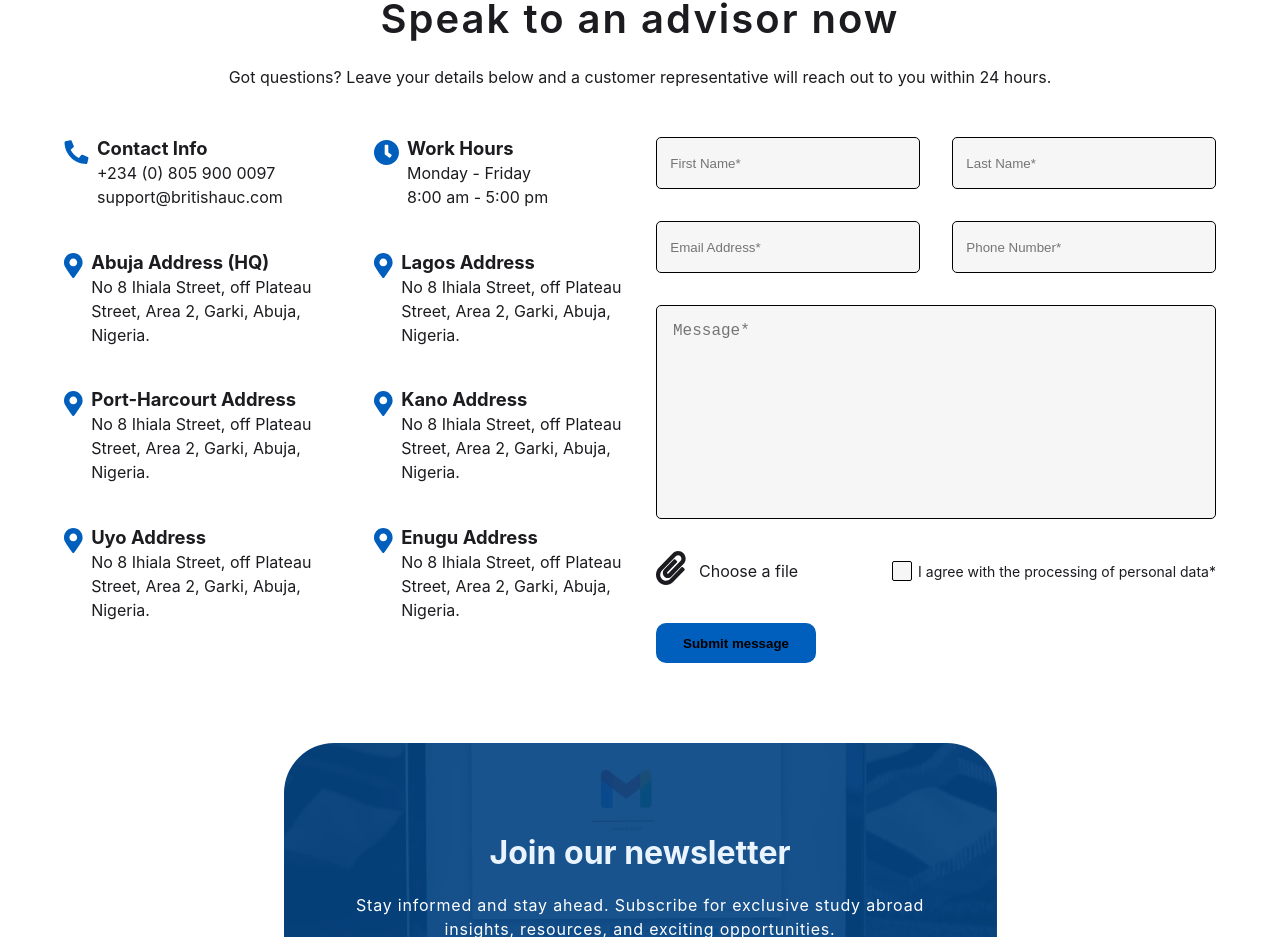
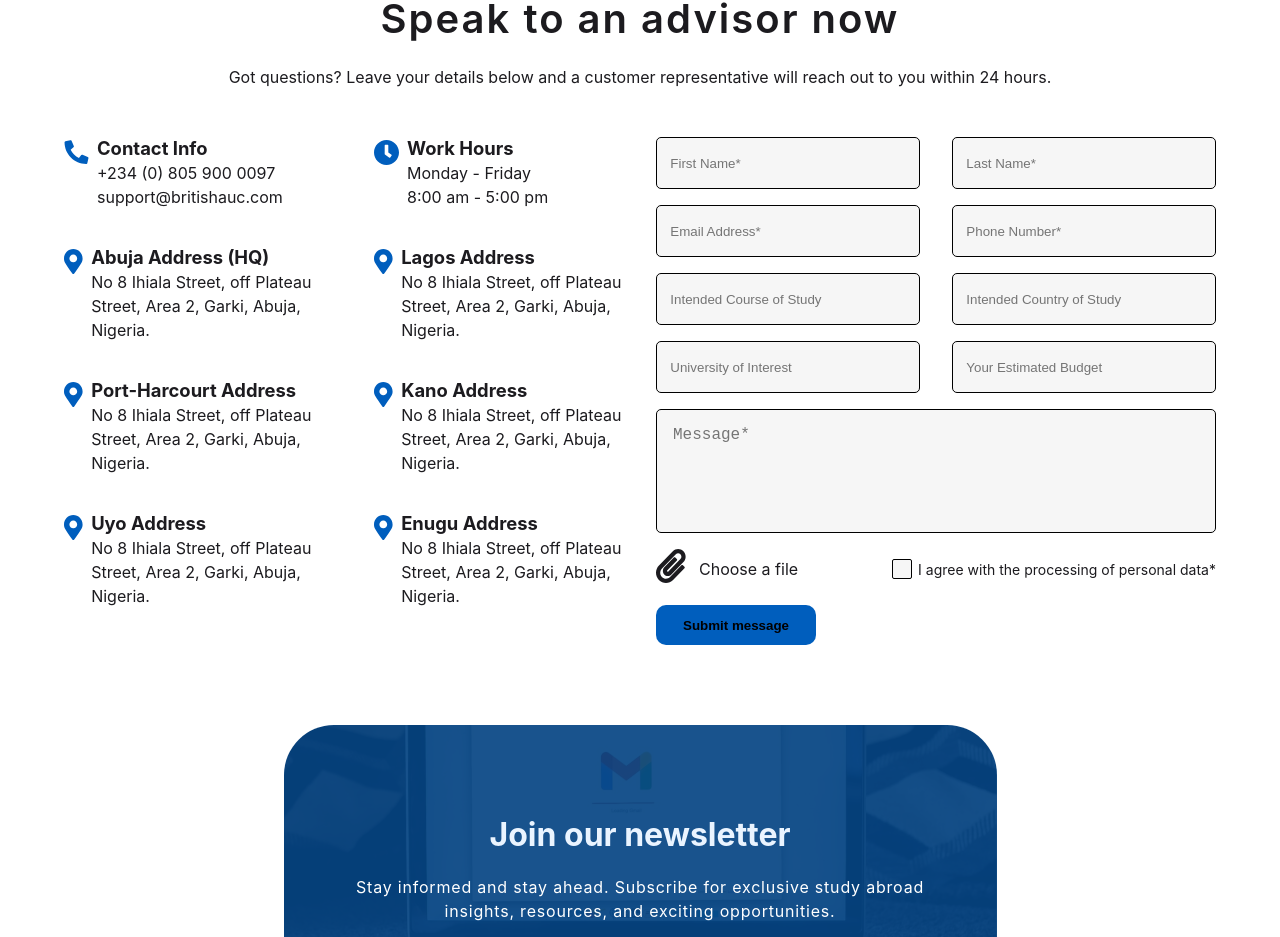
Before and after one commit to British-AUC/company-website, a React (Vite) app in the folder website/: page / in a window 1280 px wide. Shown: the part 5704-6641 px from the top of the page. Built offline with nearby package versions, Linux system fonts and the light colour scheme.

Commit message:
created contact page and added scroll to top feature in the routes

```diff
--- a/website/src/App.jsx
+++ b/website/src/App.jsx
@@ -13,11 +13,13 @@ import Terms from './pages/Terms'
 import Privacy from './pages/Privacy'
 import NotFound from './pages/NotFound'
 import Footer from './components/Footer'
+import ScrollToTop from './components/ScrollToTop'
 
 function App() {
   return (
     <>
       <Navbar />
+        <ScrollToTop/>
           <Routes>
             <Route path='/' element={<Home/>} />
             <Route path='/home' element={<Home/>} />
--- /dev/null
+++ b/website/src/components/Contact_Info_Form.jsx
@@ -0,0 +1,49 @@
+import React from "react";
+import file from "../assets/file.svg";
+import ContactInfo from "../components/ContactInfo";
+import contactdata from "../data/contactinfo";
+
+export default function ContactInfoForm(){
+    const contactinformation = contactdata.map(item => <ContactInfo key={item.id} {...item} />)
+
+    return (
+        <>
+            <div className="section-six-left">
+                {contactinformation}
+            </div>
+            <form className="section-six-right">
+                <div className="inputs">
+                    <input type="text" name="" id="" placeholder="First Name*" required />
+                    <input type="text" name="" id="" placeholder="Last Name*" required />
+                </div>
+                <div className="inputs">
+                    <input type="email" name="" id="" placeholder="Email Address*" required />
+                    <input type="tel" name="" id="" placeholder="Phone Number*" required />
+                </div>
+                <div className="inputs">
+                    <input type="text" name="" id="" placeholder="Intended Course of Study" />
+                    <input type="text" name="" id="" placeholder="Intended Country of Study" />
+                </div>
+                <div className="inputs">
+                    <input type="email" name="" id="" placeholder="University of Interest" />
+                    <input type="tel" name="" id="" placeholder="Your Estimated Budget" />
+                </div>
+                <textarea name="" id="" rows="5" placeholder="Message*" required ></textarea>
+                <div className="inputs2">
+                    <label htmlFor="fileInput" className="file-label">
+                        <input type="file" id="fileInput" className="hidden" />
+                        <span className="file-icon"><img src={file} alt="File Icon" /></span>
+                        <span className="file-name">Choose a file</span>
+                    </label>
+                    <div className="checkbox">
+                        <input type="checkbox" name="terms" id="terms" required />
+                        <label htmlFor="terms">I agree with the processing of personal data*</label>
+                    </div>
+                </div>
+                <button className="button-1" type="submit">
+                    Submit message
+                </button>
+            </form>
+        </>
+    )
+}
--- a/website/src/data/footerinfo.js
+++ b/website/src/data/footerinfo.js
@@ -21,7 +21,7 @@ export default [
         target1: "/faqs",
         target2: "/contact",
         target3: "/terms-conditions",
-        target4: "/events",
+        target4: "/privacy-policy",
     },
     {
         id: 3,
--- a/website/src/pages/Home.jsx
+++ b/website/src/pages/Home.jsx
@@ -2,21 +2,18 @@ import React from "react"
 import '../styles/App.css'
 import heroimage from "../assets/heroimage.webp"
 import groupimage from "../assets/groupimage.png"
-import file from "../assets/file.svg";
 import Service from "../components/Service";
 import servicedata from "../data/services";
 import Testimonial from "../components/Testimonials";
 import Metrics from "../components/Metrics";
 import metricsdata from "../data/metrics";
-import ContactInfo from "../components/ContactInfo";
-import contactdata from "../data/contactinfo";
 import Flags from "../components/Flags";
 import flagsdata from "../data/flags";
+import ContactInfoForm from "../components/Contact_Info_Form";
 
 export default function Home(){
     const services = servicedata.map(item => <Service key={item.id} {...item}/>)
     const metrics = metricsdata.map(item => <Metrics key={item.id} {...item}/>)
-    const contactinformation = contactdata.map(item => <ContactInfo key={item.id} {...item} />)
     const countryflags = flagsdata.map(item => <Flags key={item.id} {...item} />)
 
     return (
@@ -110,34 +107,7 @@ export default function Home(){
                     within 24 hours.
                 </p>
                 <div className="section-six-sub">
-                    <div className="section-six-left">
-                        {contactinformation}
-                    </div>
-                    <form className="section-six-right">
-                        <div className="inputs">
-                            <input type="text" name="" id="" placeholder="First Name*" required />
-                            <input type="text" name="" id="" placeholder="Last Name*" required />
-                        </div>
-                        <div className="inputs">
-                            <input type="email" name="" id="" placeholder="Email Address*" required />
-                            <input type="tel" name="" id="" placeholder="Phone Number*" required />
-                        </div>
-                        <textarea name="" id="" rows="10" placeholder="Message*" required ></textarea>
-                        <div className="inputs2">
-                            <label htmlFor="fileInput" className="file-label">
-                                <input type="file" id="fileInput" className="hidden" />
-                                <span className="file-icon"><img src={file} alt="File Icon" /></span>
-                                <span className="file-name">Choose a file</span>
-                            </label>
-                            <div className="checkbox">
-                                <input type="checkbox" name="terms" id="terms" required />
-                                <label htmlFor="terms">I agree with the processing of personal data*</label>
-                            </div>
-                        </div>
-                        <button className="button-1" type="submit">
-                            Submit message
-                        </button>
-                    </form>
+                    <ContactInfoForm/>
                 </div>
             </section>
 
--- a/website/src/styles/App.css
+++ b/website/src/styles/App.css
@@ -422,51 +422,52 @@ footer .footer-right .footer-info a:hover {
 .section-six p, .section-six .section-eight h2, .section-eight .section-six h2 {
   margin-bottom: 3em;
 }
-.section-six .section-six-sub {
+
+.section-six-sub {
   display: flex;
   flex-direction: row;
   gap: 2em;
 }
-.section-six .section-six-sub .section-six-left {
+.section-six-sub .section-six-left {
   display: flex;
   flex-direction: row;
   flex-wrap: wrap;
   width: 50%;
   justify-content: space-between;
 }
-.section-six .section-six-sub .section-six-left .information {
+.section-six-sub .section-six-left .information {
   display: flex;
   flex-direction: row;
   gap: 0.5em;
   width: 250px;
-  margin-bottom: 2em;
+  margin: 0;
 }
-.section-six .section-six-sub .section-six-left .information img {
+.section-six-sub .section-six-left .information img {
   width: 25px;
   height: 25px;
   margin-top: 0.15em;
 }
-.section-six .section-six-sub .section-six-left .information .details b {
+.section-six-sub .section-six-left .information .details b {
   font-size: 1.15rem;
   line-height: 10px;
   margin: 0;
 }
-.section-six .section-six-sub .section-six-left .information .details p, .section-six .section-six-sub .section-six-left .information .details .section-eight h2, .section-eight .section-six .section-six-sub .section-six-left .information .details h2 {
+.section-six-sub .section-six-left .information .details p, .section-six-sub .section-six-left .information .details .section-eight h2, .section-eight .section-six-sub .section-six-left .information .details h2 {
   margin: 0;
 }
-.section-six .section-six-sub .section-six-right {
+.section-six-sub .section-six-right {
   display: flex;
   flex-direction: column;
   width: 50%;
-  gap: 2em;
+  gap: 1em;
 }
-.section-six .section-six-sub .section-six-right .inputs {
+.section-six-sub .section-six-right .inputs {
   display: flex;
   flex-direction: row;
   justify-content: space-evenly;
   gap: 2em;
 }
-.section-six .section-six-sub .section-six-right .inputs input {
+.section-six-sub .section-six-right .inputs input {
   width: 50%;
   height: 50px;
   background-color: #F6F6F6;
@@ -475,39 +476,39 @@ footer .footer-right .footer-info a:hover {
   color: #1C1B1F;
   padding: 0em 1em;
 }
-.section-six .section-six-sub .section-six-right .inputs2 {
+.section-six-sub .section-six-right .inputs2 {
   display: flex;
   flex-direction: row;
   justify-content: space-between;
 }
-.section-six .section-six-sub .section-six-right .inputs2 .file-label {
+.section-six-sub .section-six-right .inputs2 .file-label {
   display: flex;
   align-items: center;
   justify-content: center;
   cursor: pointer;
   gap: 0.5em;
 }
-.section-six .section-six-sub .section-six-right .inputs2 .file-icon {
+.section-six-sub .section-six-right .inputs2 .file-icon {
   display: inline-block;
   margin-right: 5px;
 }
-.section-six .section-six-sub .section-six-right .inputs2 .file-icon img {
+.section-six-sub .section-six-right .inputs2 .file-icon img {
   width: 30px;
 }
-.section-six .section-six-sub .section-six-right .inputs2 .file-name {
+.section-six-sub .section-six-right .inputs2 .file-name {
   display: inline-block;
 }
-.section-six .section-six-sub .section-six-right .inputs2 .hidden {
+.section-six-sub .section-six-right .inputs2 .hidden {
   display: none;
 }
-.section-six .section-six-sub .section-six-right .inputs2 .checkbox {
+.section-six-sub .section-six-right .inputs2 .checkbox {
   display: flex;
   flex-direction: row;
   align-items: center;
   font-size: 0.875rem;
   gap: 0.25em;
 }
-.section-six .section-six-sub .section-six-right .inputs2 .checkbox input[type=checkbox] {
+.section-six-sub .section-six-right .inputs2 .checkbox input[type=checkbox] {
   appearance: none;
   -webkit-appearance: none;
   -moz-appearance: none;
@@ -517,10 +518,10 @@ footer .footer-right .footer-info a:hover {
   border-radius: 2px;
   background-color: #F6F6F6;
 }
-.section-six .section-six-sub .section-six-right .inputs2 .checkbox input[type=checkbox]:checked {
+.section-six-sub .section-six-right .inputs2 .checkbox input[type=checkbox]:checked {
   background-color: #005EBD;
 }
-.section-six .section-six-sub .section-six-right .inputs2 .checkbox input[type=checkbox]:checked::after {
+.section-six-sub .section-six-right .inputs2 .checkbox input[type=checkbox]:checked::after {
   content: "✓";
   color: #fff;
   font-size: 15px;
@@ -529,7 +530,7 @@ footer .footer-right .footer-info a:hover {
   display: block;
   margin: 1px 0 0 1px;
 }
-.section-six .section-six-sub .section-six-right textarea {
+.section-six-sub .section-six-right textarea {
   background-color: #F6F6F6;
   border: 0.5px solid #000000;
   border-radius: 5px;
@@ -538,7 +539,7 @@ footer .footer-right .footer-info a:hover {
   padding: 1em;
   font-size: 16px;
 }
-.section-six .section-six-sub .button-1, .section-six .section-six-sub .hero-left .button-2, .hero-left .section-six .section-six-sub .button-2 {
+.section-six-sub .button-1, .section-six-sub .hero-left .button-2, .hero-left .section-six-sub .button-2 {
   background-color: #005EBD;
   width: 160px;
   border: inherit;
@@ -547,7 +548,7 @@ footer .footer-right .footer-info a:hover {
   border-radius: 10px;
   font-weight: 700;
 }
-.section-six .section-six-sub .button-1:hover, .section-six .section-six-sub .hero-left .button-2:hover, .hero-left .section-six .section-six-sub .button-2:hover {
+.section-six-sub .button-1:hover, .section-six-sub .hero-left .button-2:hover, .hero-left .section-six-sub .button-2:hover {
   background-color: #006edb;
 }
 
@@ -848,4 +849,18 @@ footer .footer-right .footer-info a:hover {
 .section-fourteen .blog-card .details button a {
   color: #005EBD;
   text-decoration: none;
+}
+
+.section-fifteen {
+  display: flex;
+  flex-direction: column;
+  padding: 0rem 4rem;
+  margin-bottom: 10em;
+  gap: 2em;
+}
+.section-fifteen h2 {
+  margin-bottom: 0;
+}
+.section-fifteen p#contact, .section-fifteen .section-eight h2#contact, .section-eight .section-fifteen h2#contact {
+  text-align: center;
 }/*# sourceMappingURL=App.css.map */
--- a/website/src/styles/App.scss
+++ b/website/src/styles/App.scss
@@ -451,6 +451,8 @@ footer {
   p {
     margin-bottom: 3em;
   }
+}
+
 .section-six-sub {
   display: flex;
   flex-direction: row;
@@ -466,7 +468,7 @@ footer {
       flex-direction: row;
       gap: 0.5em;
       width: 250px;
-        margin-bottom: 2em;
+      margin: 0;
       img {
         width: 25px;
         height: 25px;
@@ -489,7 +491,7 @@ footer {
     display: flex;
     flex-direction: column;
     width: 50%;
-      gap: 2em;
+    gap: 1em;
     .inputs {
       display: flex;
       flex-direction: row;
@@ -580,7 +582,6 @@ footer {
   }
   .button-1:hover {
     background-color: #006edb;
-    }
   }
 }
 // SECTION SIX END
@@ -899,3 +900,20 @@ footer {
     }
   }
 }
+// SECTION FOURTEEN END
+
+
+// SECTION FIFTEEN START
+.section-fifteen {
+  display: flex;
+  flex-direction: column;
+  padding: $desktoppadding;
+  margin-bottom: 10em;
+  gap: 2em;
+  h2 {
+    margin-bottom: 0;
+  }
+  p#contact {
+    text-align: center;
+  }
+}
```
Also changed, not shown: website/src/components/ScrollToTop.jsx (added, +12 -0 lines), website/src/pages/Contact.jsx (+12 -1 lines), 1 other file (tests, documents, lock files or other folders). Lines whose indentation alone changed are shown as unchanged.
